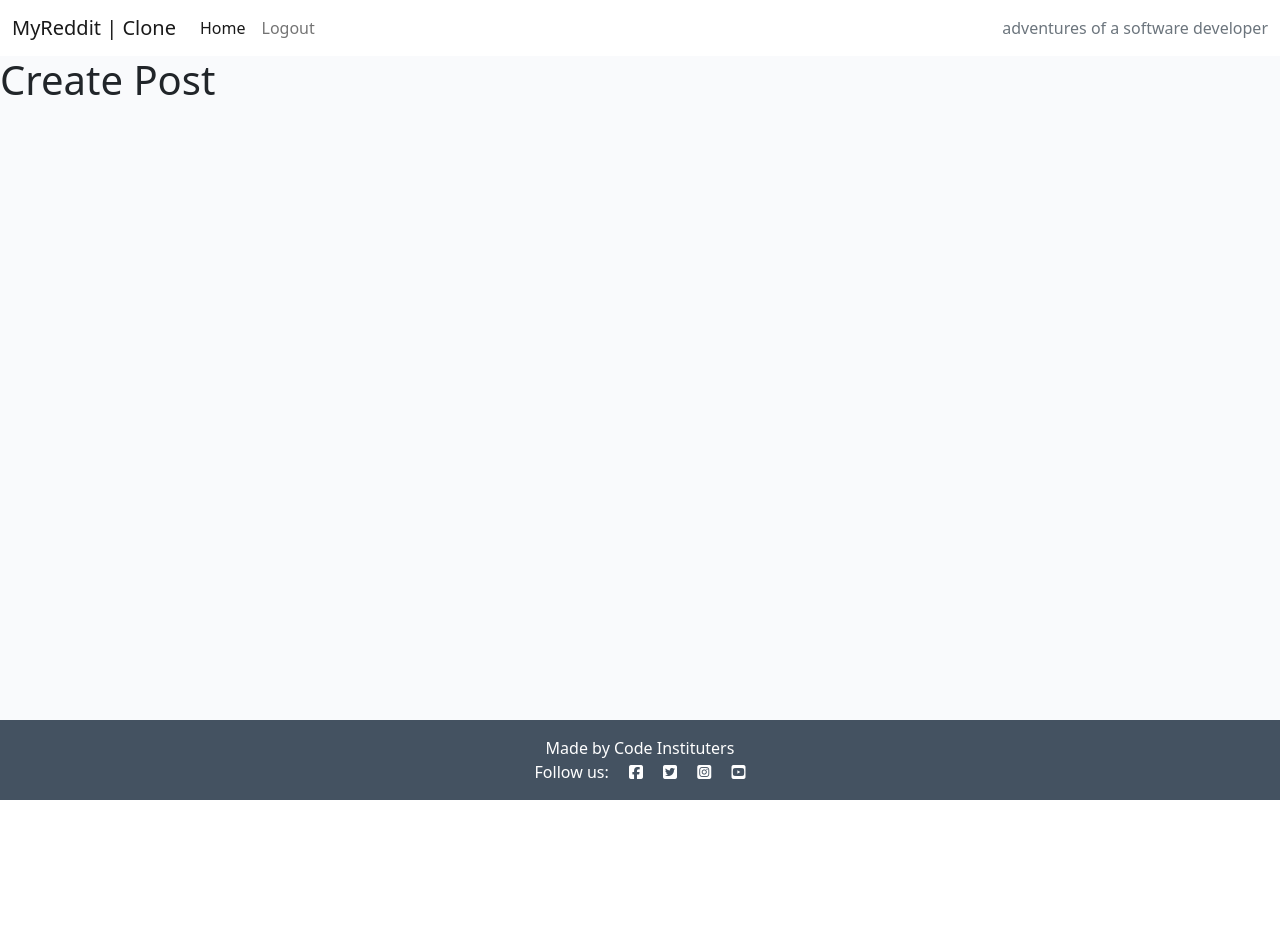
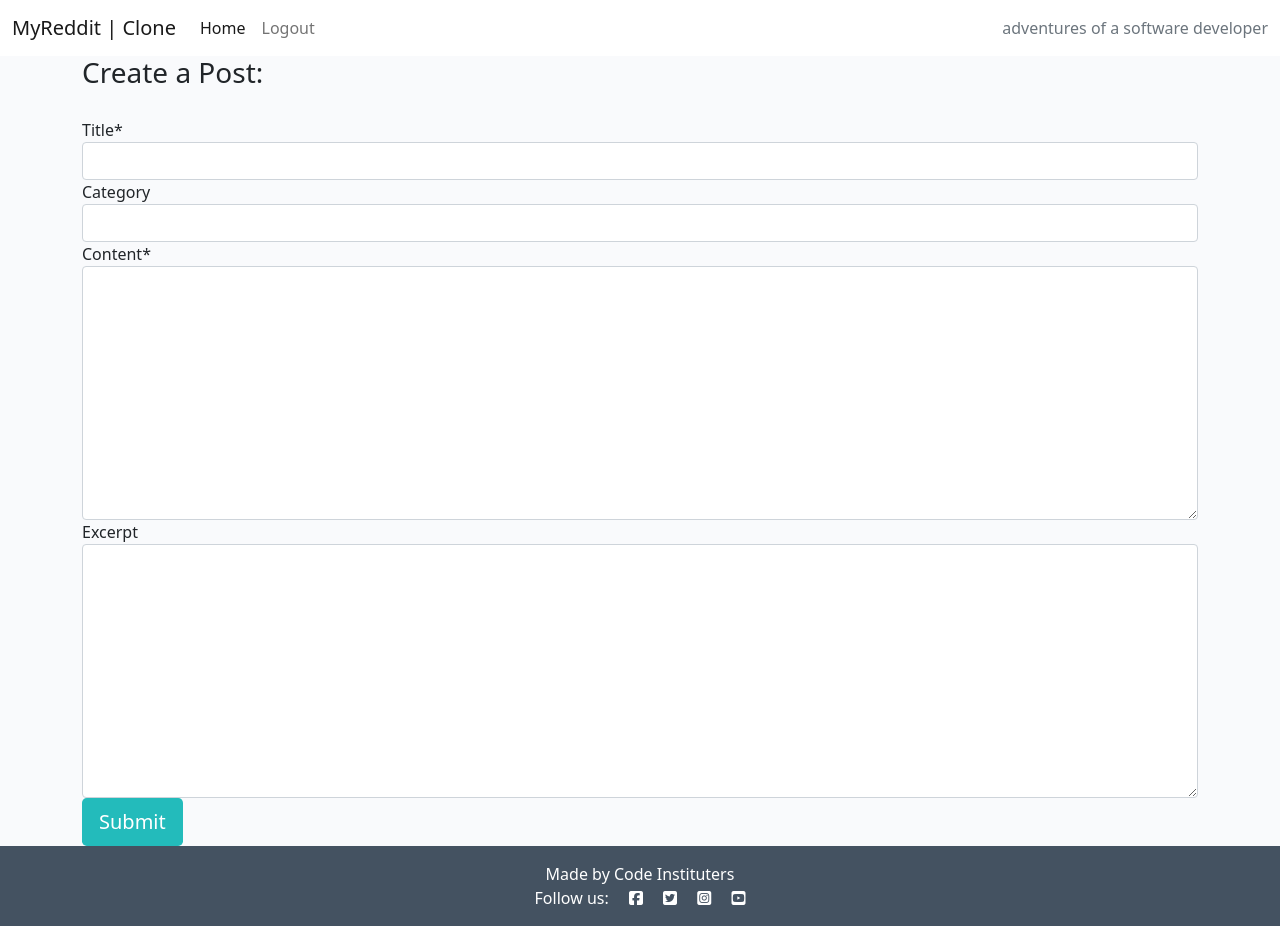
Before and after one commit to MattMurnaghan/Milestone4-MyRedditClone, a Django app: page /create_post/ in a window 1280 px wide. Before the commit the page ends 800 px from the top, so only its background shows below. Run offline with Django 3.2, Linux system fonts and the light colour scheme; the visitor is signed in with stand-in values (Sample User, id 1); some libraries are stand-ins or nearby versions.

Commit message:
Added front end for user ability to create posts

```diff
--- a/news_app/forms.py
+++ b/news_app/forms.py
@@ -1,7 +1,12 @@
-from .models import Comment
+from .models import Comment, Post
 from django import forms
 
 class CommentForm(forms.ModelForm):
     class Meta:
         model = Comment
         fields = ('body',)
+
+class PostForm(forms.ModelForm):
+    class Meta:
+        model = Post
+        fields = ('title', 'category', 'content', 'excerpt',)
--- a/news_app/models.py
+++ b/news_app/models.py
@@ -1,22 +1,34 @@
 from django.db import models
 from django.contrib.auth.models import User
 from cloudinary.models import CloudinaryField
+from autoslug import AutoSlugField
 
 STATUS = ((0, "Under Review"), (1, "Published"))
+CATEGORIES = (
+    (0, 'Uncategorised'),
+    (1, 'Tech'),
+    (2, 'Dogs'),
+    (3, 'Cars'),
+)
+
 
 class Post(models.Model):
     title = models.CharField(max_length=200, unique=True)
-    slug = models.SlugField(max_length=200, unique=True)
-    author = models.ForeignKey(User, on_delete=models.CASCADE, related_name='user_posts')
+    slug = AutoSlugField(populate_from='title')
+    author = models.ForeignKey(
+        User, on_delete=models.CASCADE, related_name='user_posts')
     updated_on = models.DateTimeField(auto_now=True)
     content = models.TextField()
     featured_image = CloudinaryField('image', default='placeholder')
-    excerpt = models.TextField(blank=True)
+    excerpt = models.TextField(max_length=300, blank=True)
     created_on = models.DateTimeField(auto_now_add=True)
     status = models.IntegerField(choices=STATUS, default=1)
-    upvotes = models.ManyToManyField(User, related_name='user_upvotes', blank=True)
+    upvotes = models.ManyToManyField(
+        User, related_name='user_upvotes', blank=True)
+    downvotes = models.ManyToManyField(
+        User, related_name='user_downvotes', blank=True)
     approved = models.BooleanField(default=True)
-
+    category = models.CharField(max_length=30, blank=True)
 
     class Meta:
         ordering = ['-created_on']
@@ -30,7 +42,8 @@ class Post(models.Model):
 
 class Comment(models.Model):
     # I want both of these fields to be autopopulated and linked
-    post = models.ForeignKey(Post, on_delete=models.CASCADE, related_name='comments')
+    post = models.ForeignKey(
+        Post, on_delete=models.CASCADE, related_name='comments')
     # -- || --
     name = models.CharField(max_length=80)
     created_on = models.DateTimeField(auto_now_add=True)
--- a/news_app/views.py
+++ b/news_app/views.py
@@ -1,7 +1,7 @@
 from django.shortcuts import render, get_object_or_404, reverse
 from django.views import generic, View
 from .models import Post
-from .forms import CommentForm
+from .forms import CommentForm, PostForm
 from django.http import HttpResponseRedirect
 
 
@@ -70,29 +70,35 @@ class CreatePost(View):
     template_name = 'create_post.html'
 
     def get(self, request, *args, **kwargs):
-        return render(request, 'create_post.html')
+        context = {'post_form': PostForm()}
+        return render(request, 'create_post.html', context)
 
     def post(self, request, *args, **kwargs):
-        return render(request, 'create_post')
+        # queryset = Post.objects
+        # print(type(request.POST))
+        # print(request)
+        # post_form = PostForm(data=request.POST)
+        # if post_form.is_valid():
+        # post_form = PostForm()
+        post = Post()
+        post.category = request.POST.get('category', '')
+        post.content = request.POST.get('content', '')
+        post.excerpt = request.POST.get('excerpt', '')
+        post.author = request.user
+        # queryset.create(post)
 
+            # msg.add_message(request, msg.SUCCESS, f'Thank you {request.user.username} for commenting')
+        # else:
+        #     post_form = PostForm()
 
-
-
-    # def get(self, request, *args, **kwargs):
-    #     # post = Post.objects.create()
-    #     # post = get_object_or_404(queryset, slug=slug)
-    #     # comments = post.comments.filter(approved=True).order_by('created_on')
-    #     # upvoted = False
-    #     # if post.upvotes.filter(id=self.request.user.id).exists():
-    #     #     upvoted = True
-
-    #     return render(
-    #         request,
-    #         "create_post.html",
-    #         # {
-    #         #     "post": post,
-    #         # },
-    #     )
+        return render(
+            request,
+            "",
+            {
+                "post": post,
+                # "post_form": PostForm()
+            },
+        )
 
 
 class PostUpvote(View):
--- a/requirements.txt
+++ b/requirements.txt
@@ -4,6 +4,7 @@ dj-database-url==0.5.0
 dj3-cloudinary-storage==0.0.6
 Django==3.2.16
 django-allauth==0.52.0
+django-autoslug==1.9.8
 django-crispy-forms==1.14.0
 django-summernote==0.8.20.0
 gunicorn==20.1.0
--- a/templates/create_post.html
+++ b/templates/create_post.html
@@ -1,7 +1,21 @@
 {% extends "base.html" %}
+{% load crispy_forms_tags %}
+
 
 {% block content %}
-<h1>
-    Create Post
-</h1>
+{% if user.is_authenticated %}
+
+<div class="container">
+    <div class="row">
+        <h3>Create a Post:</h3>
+    </div>
+    <div class="row">
+        <form method="post" style="margin-top: 1.3em;">
+            {{ post_form | crispy }}
+            {% csrf_token %}
+            <button type="submit" class="btn btn-signup btn-lg">Submit</button>
+        </form>
+    </div>
+</div>
+{% endif %}
 {% endblock %}
```
Also changed, not shown: news_app/migrations/0004_post_category.py (added), news_app/migrations/0005_alter_post_category.py (added), news_app/migrations/0006_remove_post_category.py (added), news_app/migrations/0007_auto_20230125_0120.py (added), news_app/migrations/0008_alter_post_category.py (added), news_app/migrations/0009_alter_post_category.py (added), news_app/migrations/0010_alter_post_excerpt.py (added), news_app/migrations/0011_alter_post_slug.py (added).
